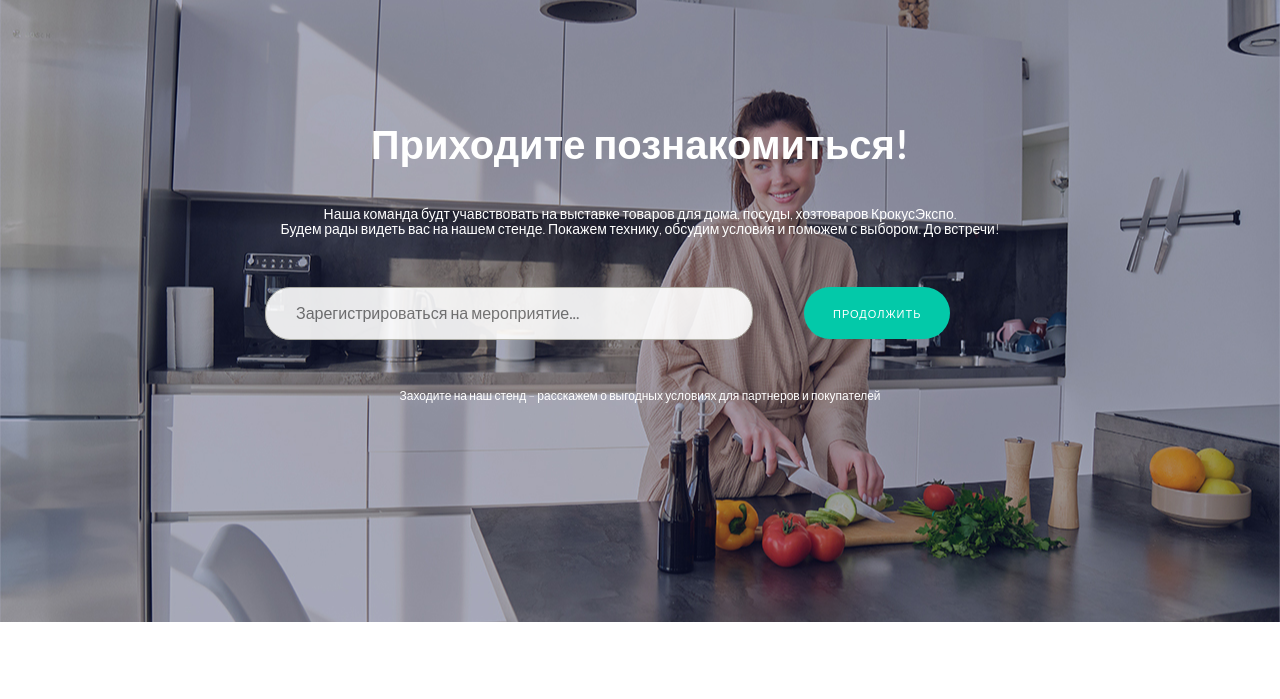
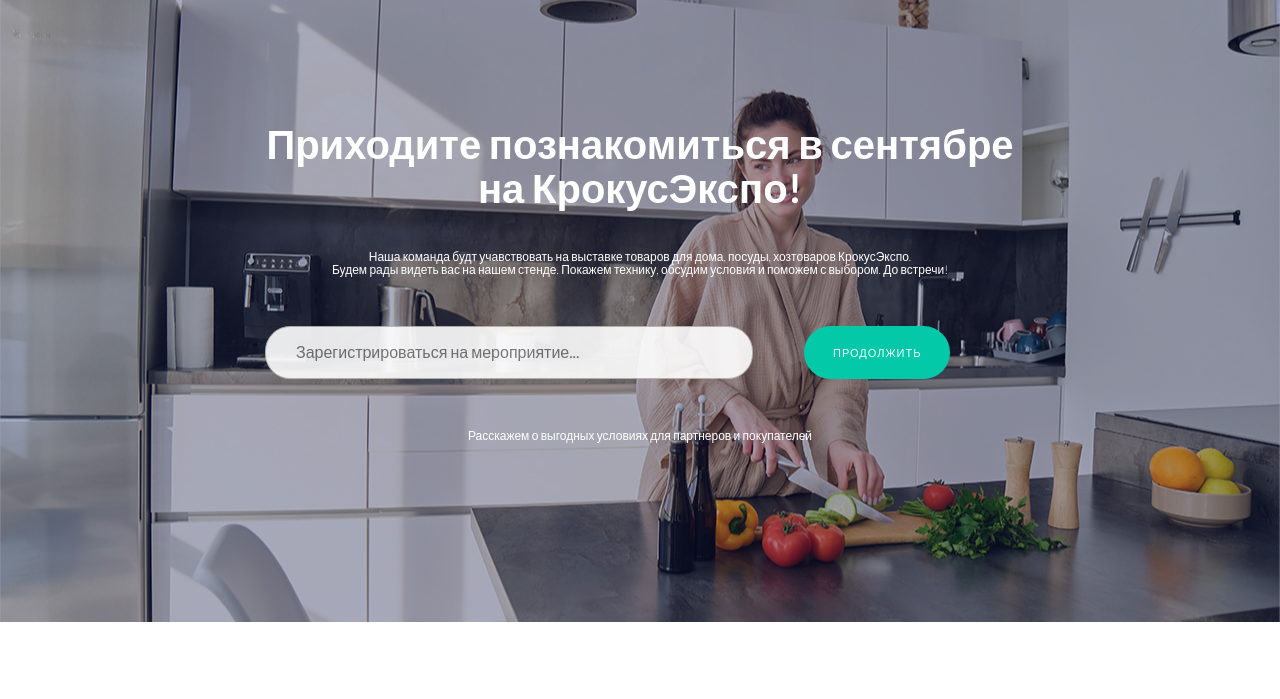
Before and after one commit to Viv1504/holod, a plain HTML site: page index.html in a window 1280 px wide. Shown: the part 78-777 px from the top of the page. Drawn offline with Linux system fonts and the light colour scheme; a script that the page names is missing; files whose address does not match are found by name.

Commit message:
Update index.html

```diff
--- a/index.html
+++ b/index.html
@@ -43,7 +43,7 @@
     <div class="container">
       <div class="row">
         <div class="col-md-8 col-md-offset-2 centered">
-          <h1>Приходите познакомиться!</h1><br><h5> Наша команда будт учавствовать на выставке товаров для дома, посуды, хозтоваров КрокусЭкспо.<br>Будем рады видеть вас на нашем стенде. Покажем технику, обсудим условия и поможем с выбором. До встречи!</h5>
+          <h1>Приходите познакомиться в сентябре на КрокусЭкспо!</h1><br><h6> Наша команда будт учавствовать на выставке товаров для дома, посуды, хозтоваров КрокусЭкспо.<br>Будем рады видеть вас на нашем стенде. Покажем технику, обсудим условия и поможем с выбором. До встречи!</h6>
           <div class="mtb">
             <form role="form" action="register.php" method="post" enctype="plain">
               <input type="email" name="email" class="subscribe-input" placeholder="Зарегистрироваться на мероприятие..." required>
@@ -51,7 +51,7 @@
             </form>
           </div>
           <!--/mt-->
-          <h6>Заходите на наш стенд – расскажем о выгодных условиях для партнеров и покупателей</h6>
+          <h6>Расскажем о выгодных условиях для партнеров и покупателей</h6>
         </div>
       </div>
       <!--/row-->
```
